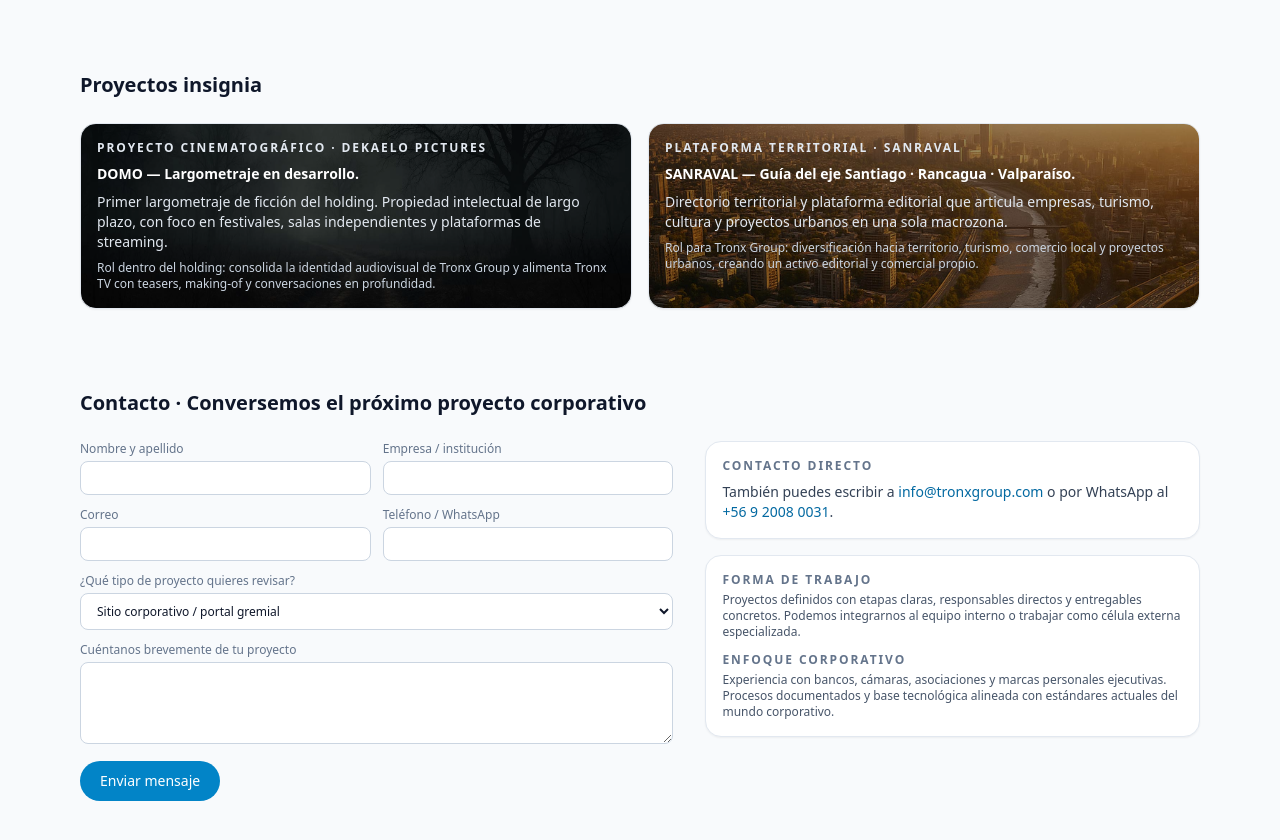
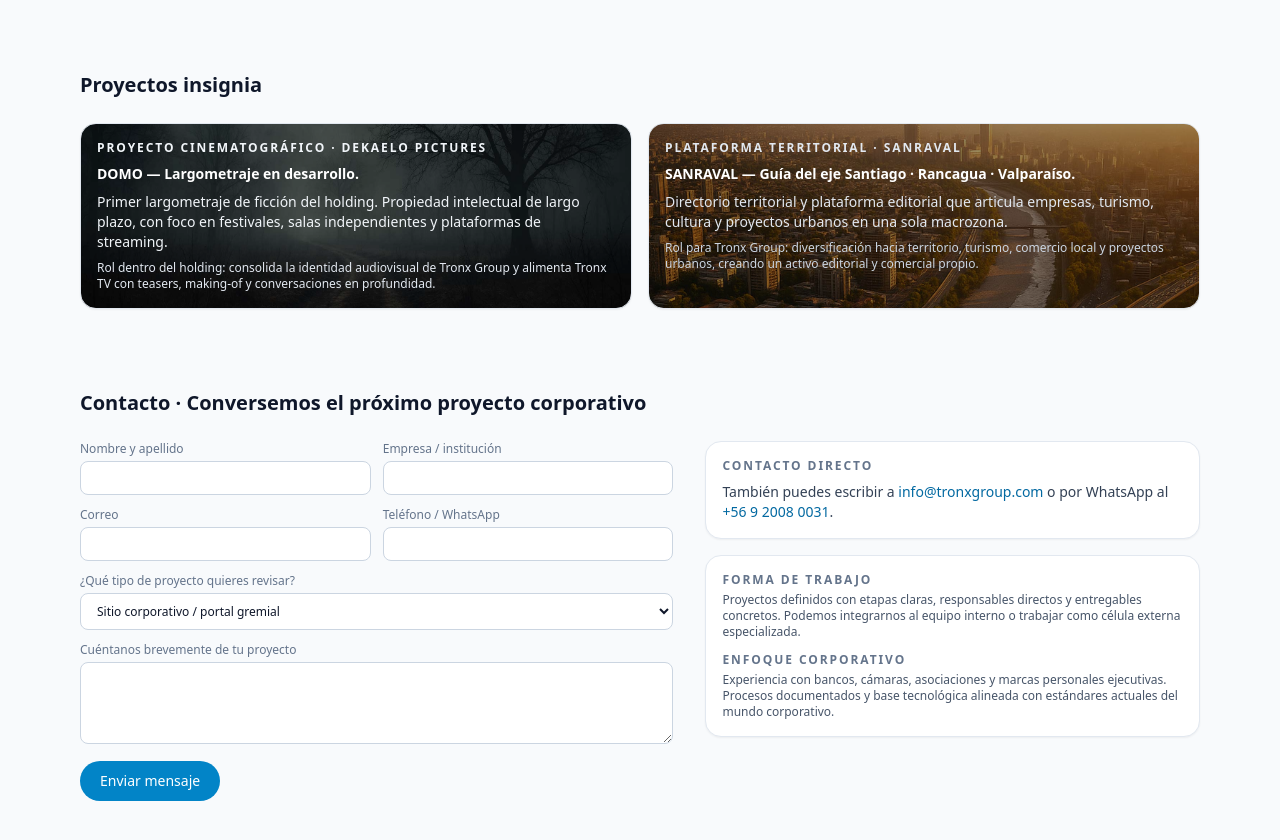
Before and after one commit to TronxGroup/tronxgroup, a Next.js app: page / in a window 1280 px wide. Shown: the part 2220-3060 px from the top of the page. Built offline with nearby package versions, Linux system fonts and the light colour scheme.

Commit message:
Update page.tsx

```diff
--- a/app/page.tsx
+++ b/app/page.tsx
@@ -469,22 +469,22 @@
   className="card relative p-4 flex flex-col justify-between bg-cover bg-center overflow-hidden"
   style={{ backgroundImage: "url('/proyecto_domo.jpg')" }}
 >
-      {/* Overlay oscuro para legibilidad */}
-      <div className="absolute inset-0 bg-black/45" />
+  {/* Overlay leve */}
+  <div className="absolute inset-0 bg-black/20" />
 
   <div className="relative space-y-2 z-10">
-        <p className="text-xs font-semibold uppercase tracking-[0.16em] text-slate-200">
+    <p className="text-xs font-semibold uppercase tracking-[0.16em] text-slate-100">
       Proyecto cinematográfico · Dekaelo Pictures
     </p>
     <p className="text-sm font-semibold text-white">
       DOMO — Largometraje en desarrollo.
     </p>
-        <p className="text-slate-200">
+    <p className="text-slate-100">
       Primer largometraje de ficción del holding. Propiedad intelectual
       de largo plazo, con foco en festivales, salas independientes y
       plataformas de streaming.
     </p>
-        <p className="text-xs text-slate-300 mt-1">
+    <p className="text-xs text-slate-200 mt-1">
       Rol dentro del holding: consolida la identidad audiovisual de Tronx
       Group y alimenta Tronx TV con teasers, making-of y conversaciones en
       profundidad.
```
Lines whose indentation alone changed are shown as unchanged.
